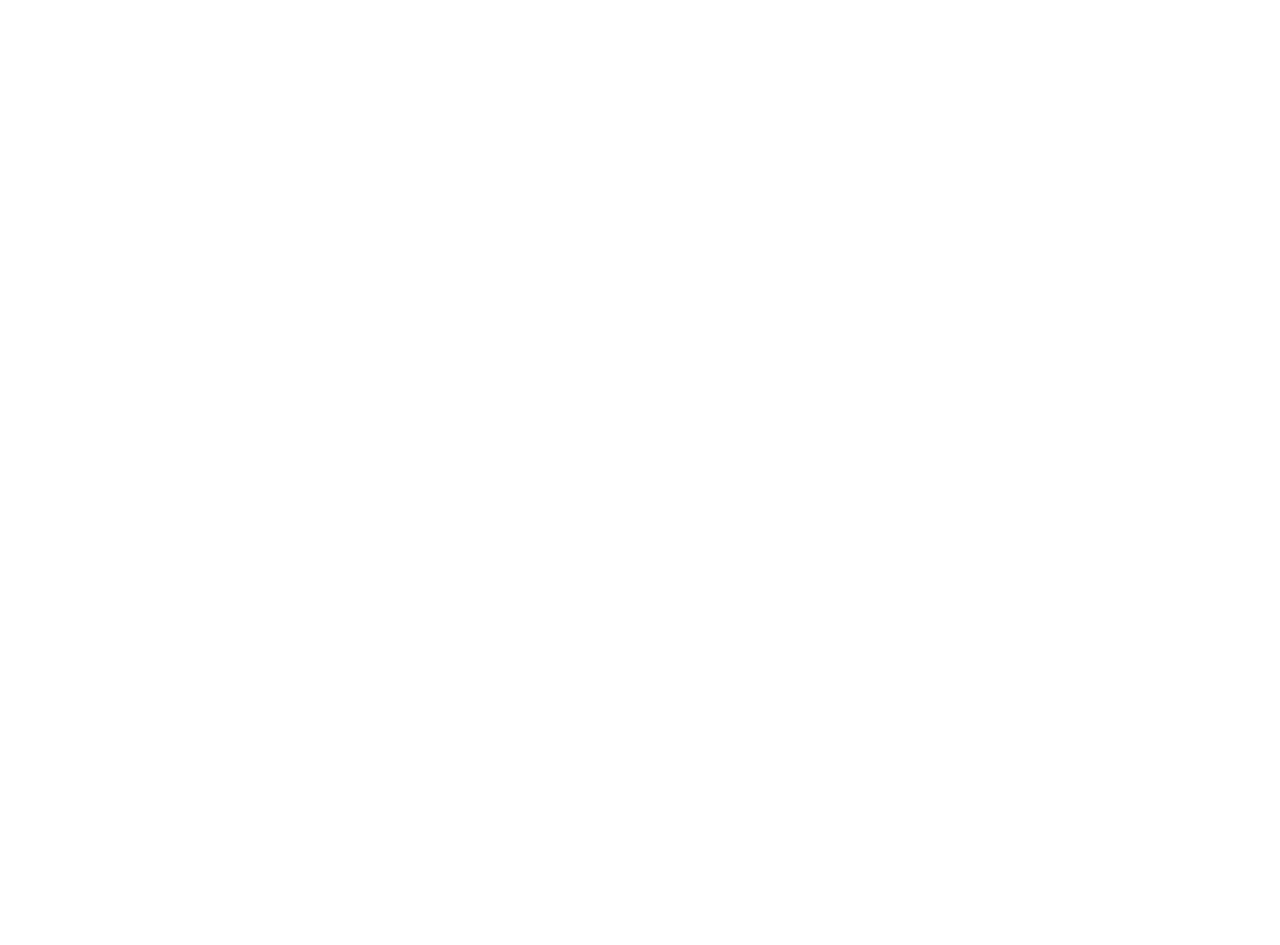
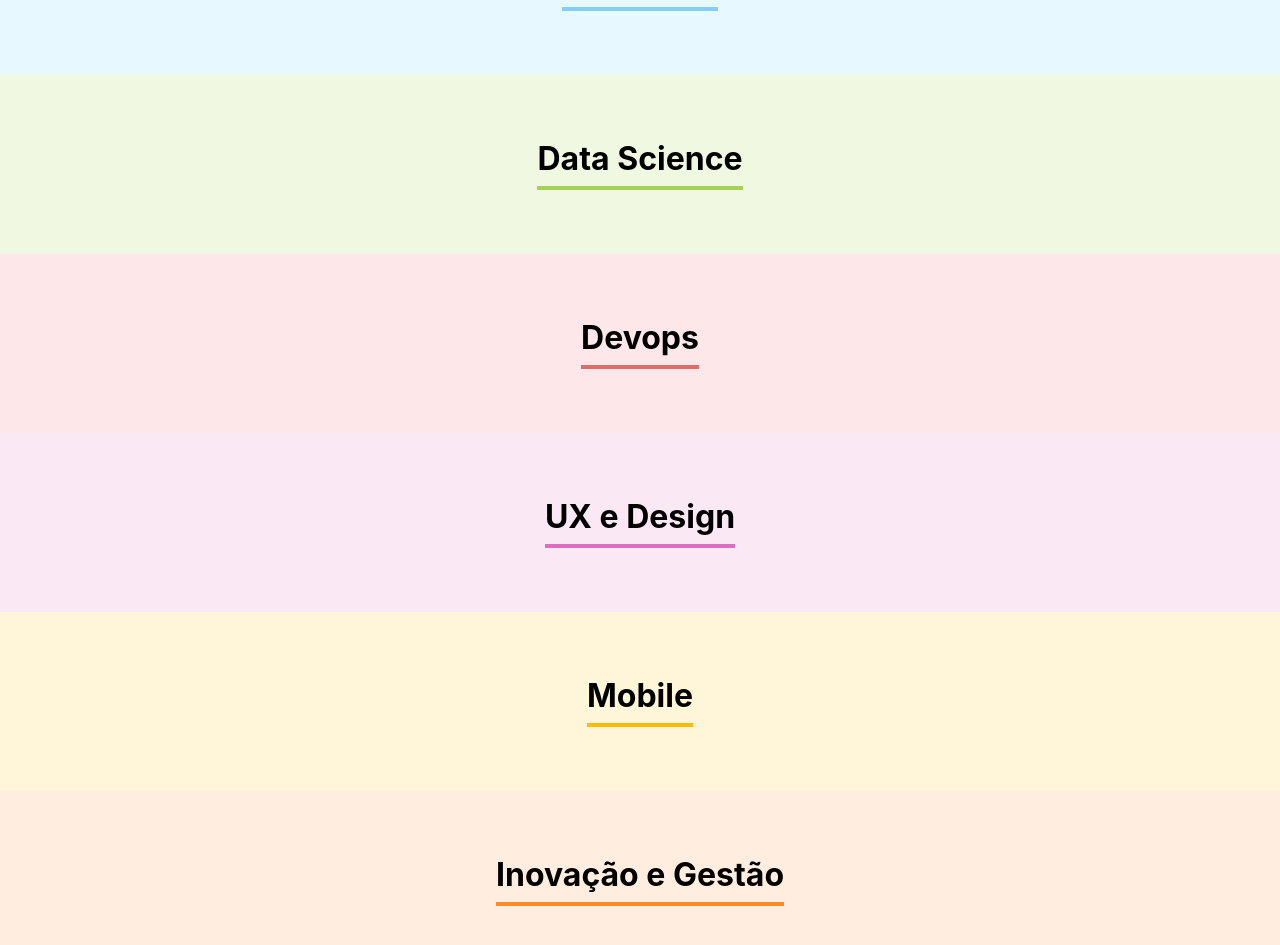
Before and after one commit to VictoriaCardos/Organo, a React (Vite) app: page / in a window 1280 px wide. Shown: the part 1760-2705 px from the top of the page. Before the commit the page ends 1477 px from the top, so only its background shows below. Built offline with nearby package versions, Linux system fonts and the light colour scheme.

Commit message:
feat: add Time component and add color props

```diff
--- a/src/App.jsx
+++ b/src/App.jsx
@@ -1,12 +1,28 @@
 import { useState } from "react";
 import Banner from "./componentes/Banner/index";
 import Formulario from "./componentes/Formulario";
+import Time from "./componentes/Time";
 
 function App() {
+  const times = [
+    { nome: "Programação", corPrimaria: "#57C278", corSecundaria: "#D9F7E9" },
+    { nome: "Front-End", corPrimaria: "#82CFFA", corSecundaria: "#E8F8FF" },
+    { nome: "Data Science", corPrimaria: "#A6D157", corSecundaria: "#F0F8E2" },
+    { nome: "Devops", corPrimaria: "#E06B69", corSecundaria: "#FDE7E8" },
+    { nome: "UX e Design", corPrimaria: "#DB6EBF", corSecundaria: "#FAE9F5" },
+    { nome: "Mobile", corPrimaria: "#FFBA05", corSecundaria: "#FFF5D9" },
+    {
+      nome: "Inovação e Gestão",
+      corPrimaria: "#FF8A29",
+      corSecundaria: "#FFEEDF",
+    },
+  ];
+
   const [colaboradores, setColaboradores] = useState([]);
   const aoNovoColaboradorCadastrado = (colaborador) => {
     setColaboradores([...colaboradores, colaborador]);
   };
+
   return (
     <div>
       <Banner />
@@ -15,6 +31,14 @@
           aoNovoColaboradorCadastrado(colaborador)
         }
       />
+      {times.map((time) => (
+        <Time
+          key={time.nome}
+          nome={time.nome}
+          corPrimaria={time.corPrimaria}
+          corSecundaria={time.corSecundaria}
+        />
+      ))}
     </div>
   );
 }
```
